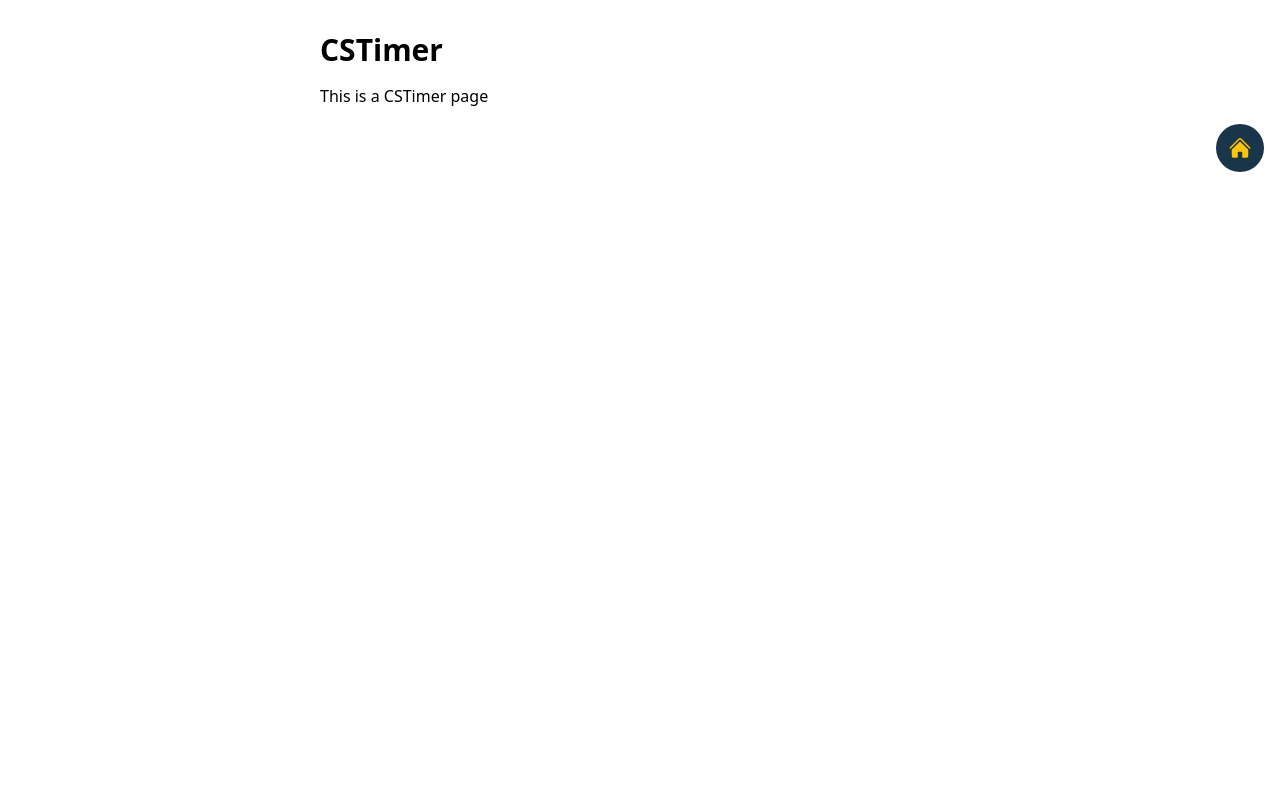
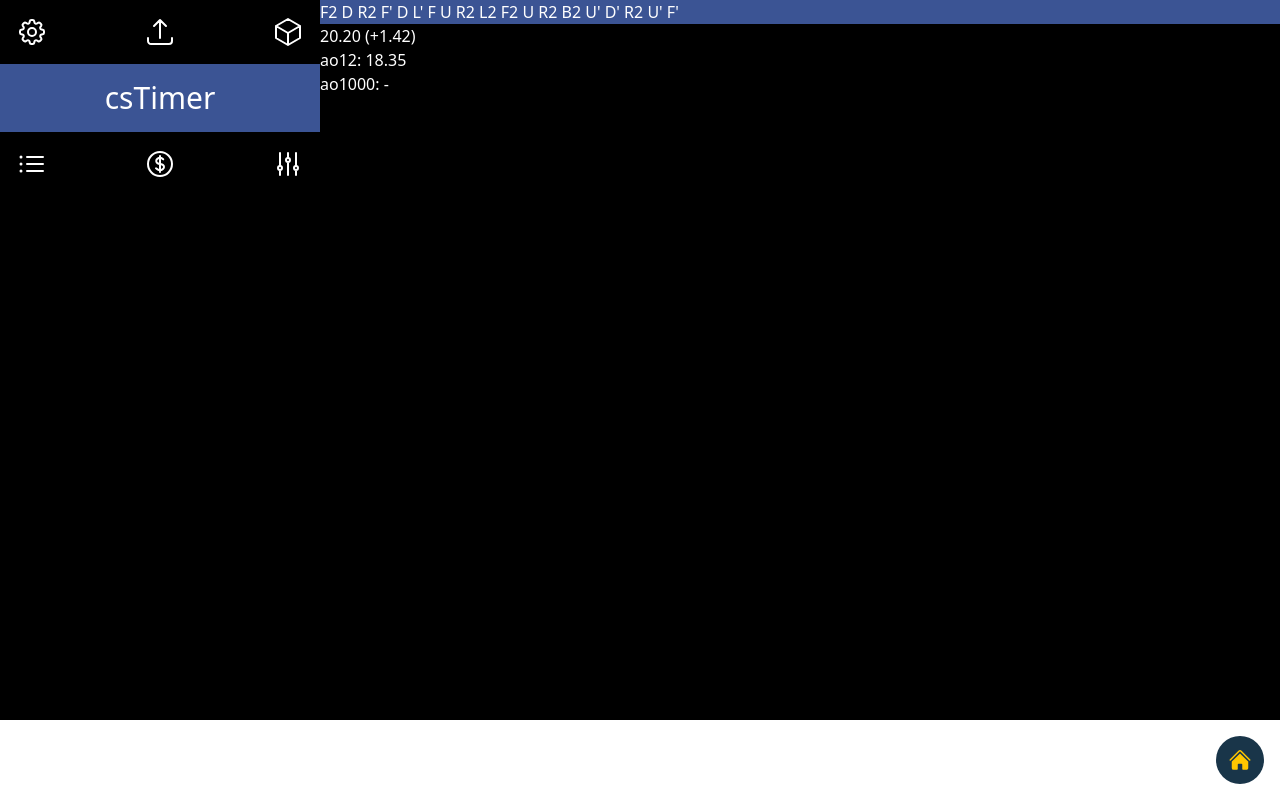
Before and after one commit to b4conjuice/steal, a Next.js app: page /cstimer in a window 1280 px wide. Built offline with nearby package versions, Linux system fonts and the light colour scheme.

Commit message:
add basic structure of cstimer page, add icons

```diff
--- a/src/app/[page]/_components/CSTimer.tsx
+++ b/src/app/[page]/_components/CSTimer.tsx
@@ -1,8 +1,67 @@
+import {
+  AdjustmentsVerticalIcon,
+  ArrowUpTrayIcon,
+  Cog8ToothIcon,
+  CubeIcon,
+  CurrencyDollarIcon,
+  ListBulletIcon,
+} from '@heroicons/react/24/outline'
+
+const topItems = [
+  {
+    key: 'settings',
+    Icon: Cog8ToothIcon,
+  },
+  {
+    key: 'import-export',
+    Icon: ArrowUpTrayIcon,
+  },
+  {
+    key: 'scramble',
+    Icon: CubeIcon,
+  },
+]
+const bottomItems = [
+  {
+    key: 'solves',
+    Icon: ListBulletIcon,
+  },
+  {
+    key: 'donate',
+    Icon: CurrencyDollarIcon,
+  },
+  {
+    key: 'adjustments',
+    Icon: AdjustmentsVerticalIcon,
+  },
+]
+
+const scramble = `F2 D R2 F' D L' F U R2 L2 F2 U R2 B2 U' D' R2 U' F'`
+
 export default function CSTimerPage() {
   return (
-    <div className='container mx-auto flex max-w-screen-sm flex-col space-y-4 px-4 pt-8 md:px-0'>
-      <h1 className='text-3xl font-semibold'>CSTimer</h1>
-      <p>This is a CSTimer page</p>
+    <div className='flex flex-grow bg-black text-white'>
+      <aside className='w-1/4'>
+        <ul className='flex justify-between p-4'>
+          {topItems.map(item => (
+            <item.Icon key={item.key} className='h-8 w-8' />
+          ))}
+        </ul>
+        <h1 className='bg-[#3b5494] p-4 text-center text-3xl'>csTimer</h1>
+        <ul className='flex justify-between p-4'>
+          {bottomItems.map(item => (
+            <item.Icon key={item.key} className='h-8 w-8' />
+          ))}
+        </ul>
+      </aside>
+      <main className='flex-grow'>
+        <div className='bg-[#3b5494]'>{scramble}</div>
+        <div>20.20 (+1.42)</div>
+        <div>
+          <div>ao12: 18.35</div>
+          <div>ao1000: -</div>
+        </div>
+      </main>
     </div>
   )
 }
```
